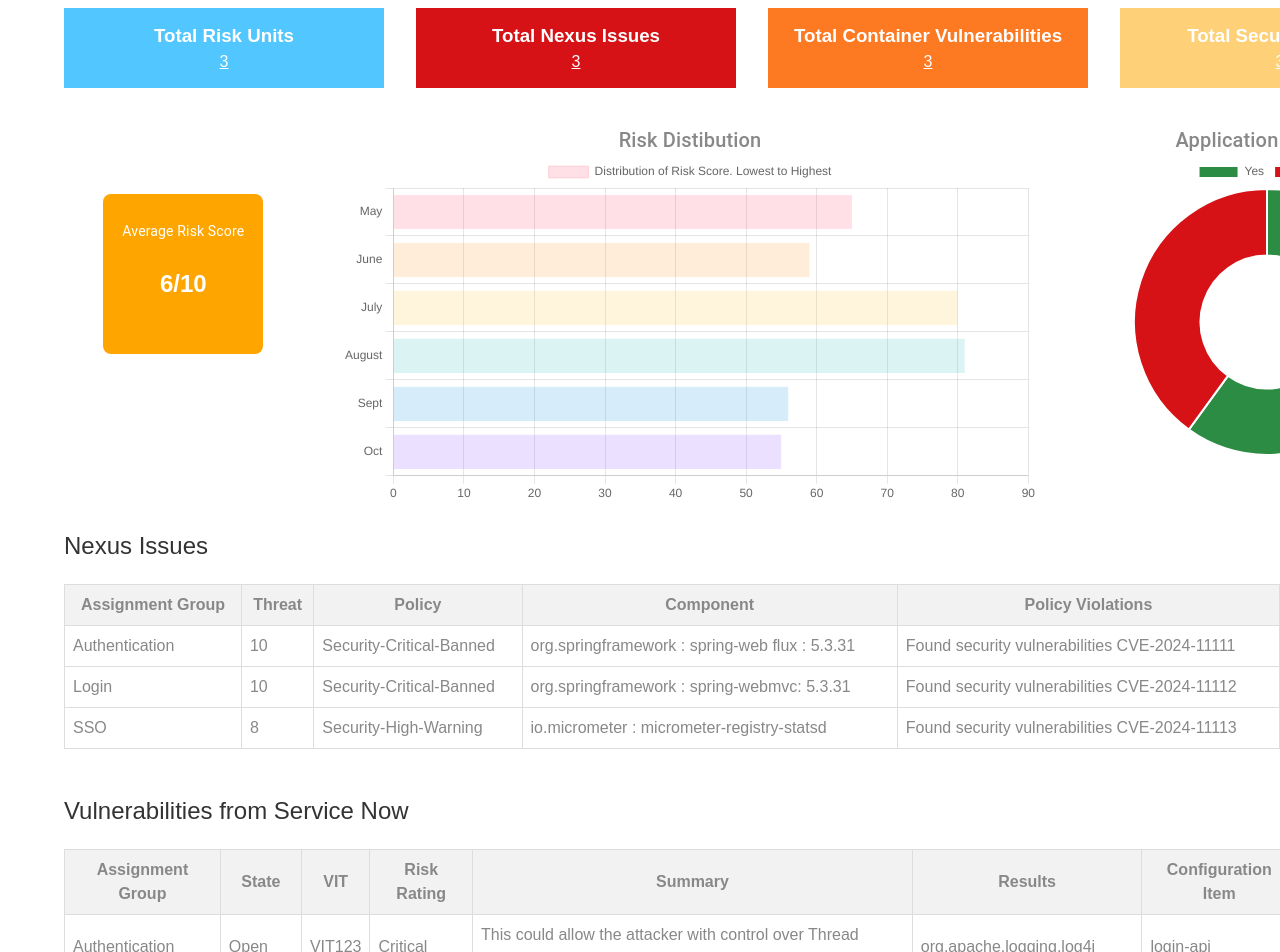
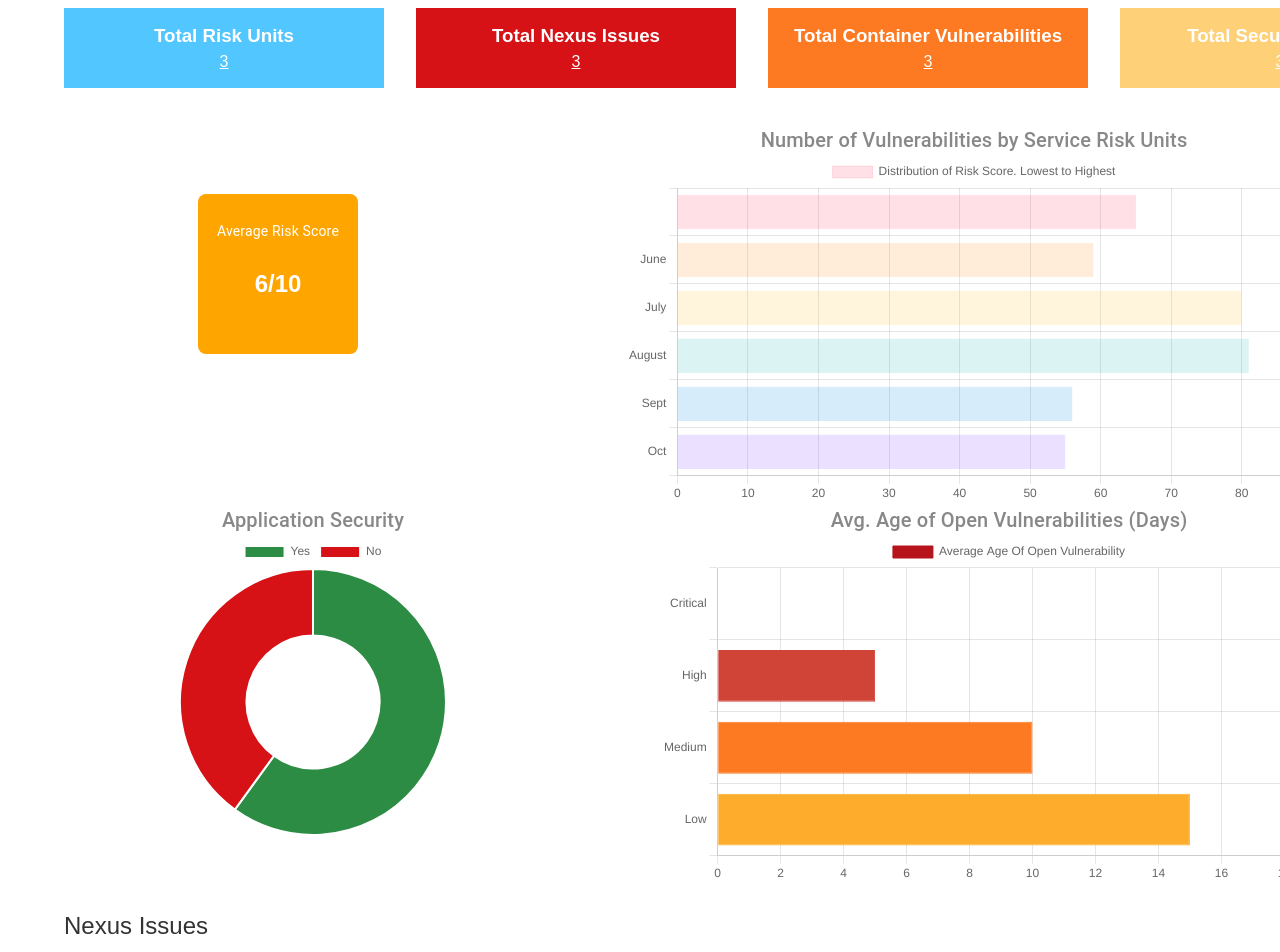
Before and after one commit to mrunmayid/dfs-threat-radar, a React (Vite) app: page /dashboard in a window 1280 px wide. Shown: the part 260-1212 px from the top of the page. Built offline with nearby package versions, Linux system fonts and the light colour scheme.

Commit message:
adding open vulnerability chart

```diff
--- a/src/Dashboard.tsx
+++ b/src/Dashboard.tsx
@@ -106,7 +106,7 @@ const Dashboard: React.FC = () => {
   };
 
   const barChartData = {
-    labels: ["May", "June", "July", "August", "Sept", "Oct"],
+    labels: ["", "June", "July", "August", "Sept", "Oct"],
     datasets: [
       {
         label: "Distribution of Risk Score. Lowest to Highest",
@@ -127,6 +127,19 @@ const Dashboard: React.FC = () => {
           "rgba(54, 162, 235, 0.2)",
           "rgba(153, 102, 255, 0.2)",
         ],
+        borderWidth: 1,
+      },
+    ],
+  };
+
+  const openDaysData = {
+    labels: ["Critical", "High", "Medium", "Low"],
+    datasets: [
+      {
+        label: "Average Age Of Open Vulnerability",
+        data: [0, 5, 10, 15, 20],
+        backgroundColor: ["#b6141a", "#d04437", "#fd7922", "#fdad2b"],
+        borderColor: ["#b6141a", "#d04437", "#fd7922", "#fdad2b"],
         borderWidth: 1,
       },
     ],
@@ -170,17 +183,20 @@ const Dashboard: React.FC = () => {
           </Typography>
           <p>6/10</p>
         </RiskScore>
+
         <div style={{ width: "50%" }}>
           <Typography
             variant="h6"
             component="div"
             style={{ textAlign: "center" }}
           >
-            Risk Distibution
+            Number of Vulnerabilities by Service Risk Units
           </Typography>
           <Bar data={barChartData} options={options} />
         </div>
+      </ChartContainer>
 
+      <ChartContainer>
         <section>
           <div style={{ width: "100%" }}>
             <Typography
@@ -193,6 +209,17 @@ const Dashboard: React.FC = () => {
             <Doughnut data={doughnutChatData} />
           </div>
         </section>
+
+        <div style={{ width: "50%" }}>
+          <Typography
+            variant="h6"
+            component="div"
+            style={{ textAlign: "center" }}
+          >
+            Avg. Age of Open Vulnerabilities (Days)
+          </Typography>
+          <Bar data={openDaysData} options={options} />
+        </div>
       </ChartContainer>
 
       <TableWrapper id="nexus-issues-table">
```
